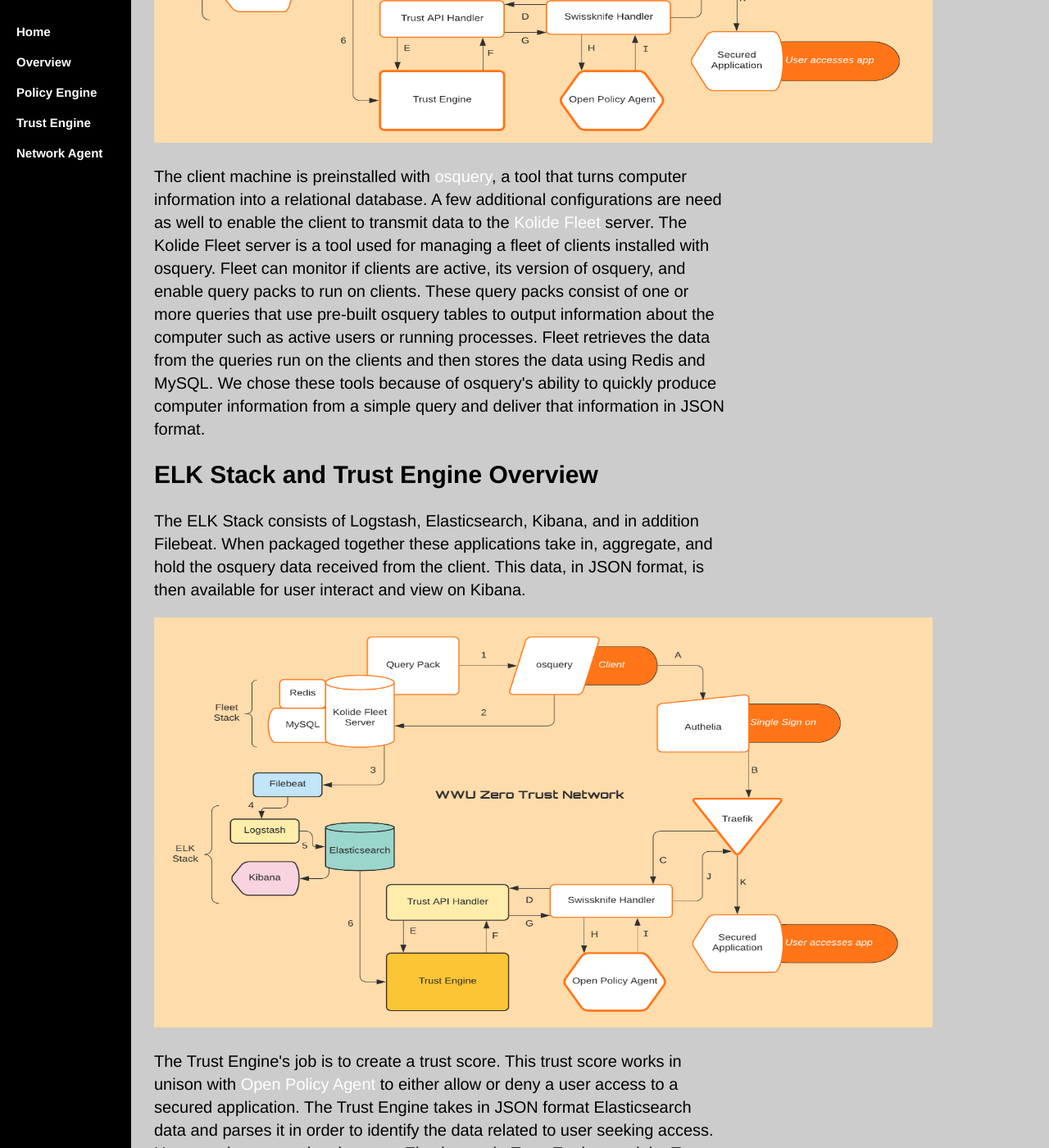
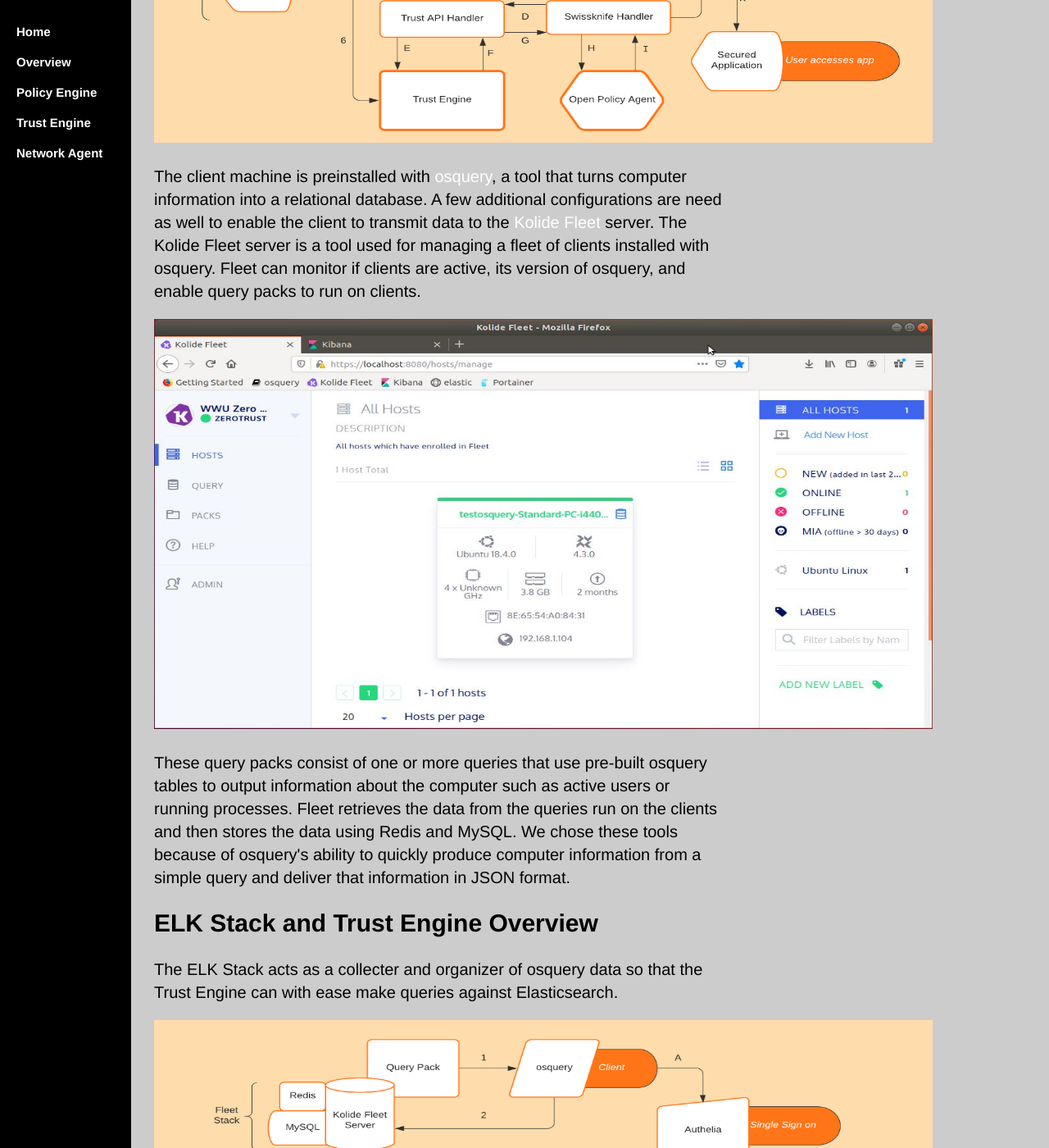
Before and after one commit to WWUZeroTrust/WWUZeroTrust.github.io, a Jekyll site: the page TrustEngine/index.html, which Jekyll copies as it is, in a window 1280 px wide and 1400 px high, scrolled down 727 px. Shown: the whole window at 82% size. Built offline with Jekyll 4.4.1, drawn with Linux system fonts in a browser that asks for light colours; some of the changed text lies outside the part shown.

Commit message:
Update index.html

```diff
--- a/TrustEngine/index.html
+++ b/TrustEngine/index.html
@@ -122,26 +122,45 @@
 	<p> The client machine is preinstalled with <a href="https://github.com/osquery/osquery">osquery</a>, a tool that turns computer information into a relational
 		database. A few additional configurations are need as well to enable the client to transmit data to the <a href="https://github.com/kolide/fleet">Kolide Fleet</a> server. The
 		Kolide Fleet server is a tool used for managing a fleet of clients installed with osquery. Fleet can monitor if clients are
-		active, its version of osquery, and enable query packs to run on clients. These query packs consist of one or more queries
+		active, its version of osquery, and enable query packs to run on clients.
+	</p>
+	<p>
+  		<img src="/image/kolide.JPG" alt="hi" class="inline" height="500" width="950"/>
+		</p>
+
+	<p>
+		These query packs consist of one or more queries
 		that use pre-built osquery tables to output information about the computer such as active users or running processes. Fleet
 		retrieves the data from the queries run on the clients and then stores the data using Redis and MySQL. We chose these tools because
 		of osquery's ability to quickly produce computer information from a simple query and deliver that information in JSON format.
 	</p>
 
 	<h2>ELK Stack and Trust Engine Overview</h2>
-	<p> The ELK Stack consists of Logstash, Elasticsearch, Kibana, and in addition Filebeat. When packaged together these applications
-		take in, aggregate, and hold the osquery data received from the client. This data, in JSON format, is then available for user
-		interact and view on Kibana.
+	<p> The ELK Stack acts as a collecter and organizer of osquery data so that the Trust Engine can with ease make queries against Elasticsearch.
 		</p>
 	<p>
   		<img src="/image/Flowchart_ELK_TE.png" alt="hi" class="inline" height="500" width="950"/>
 		</p>
+	<p> The ELK Stack consists of Logstash, Elasticsearch, Kibana, and in addition Filebeat. When packaged together these applications
+		take in, aggregate, and hold the osquery data received from the client. This data, in JSON format, is then available for user
+		interact and view on Kibana. The Kibana dashboard interface displays the logs received from the TestOsquery machine.
+		</p>
 	<p>
+  		<img src="/image/Kibana_dashboard_small.JPG" alt="hi" class="inline" height="500" width="950"/>
+		</p>
+	<p>
+	<p> A simple GET request of the index can return detailed information about incoming query logs.
+		</p>
+	<p>
+  		<img src="/image/Kibana_developer_medium.JPG" alt="hi" class="inline" height="500" width="950"/>
+		</p>
+
+
 		The Trust Engine's job is to create a trust score. This trust score works in unison with <a href="https://github.com/open-policy-agent/opa">Open Policy Agent</a>
 		to either allow or deny a user access to a secured application. The Trust Engine takes in JSON format Elasticsearch data
 		and parses it in order to identify the data related to user seeking access.
-
-	Here are the steps taken between Elasticsearch, Trust Engine, and the Trust API Handler:
+	</p>
+	<p> Here are the steps taken between Elasticsearch, Trust Engine, and the Trust API Handler:
 	</p>
 
 <table class="tableizer-table">
```
